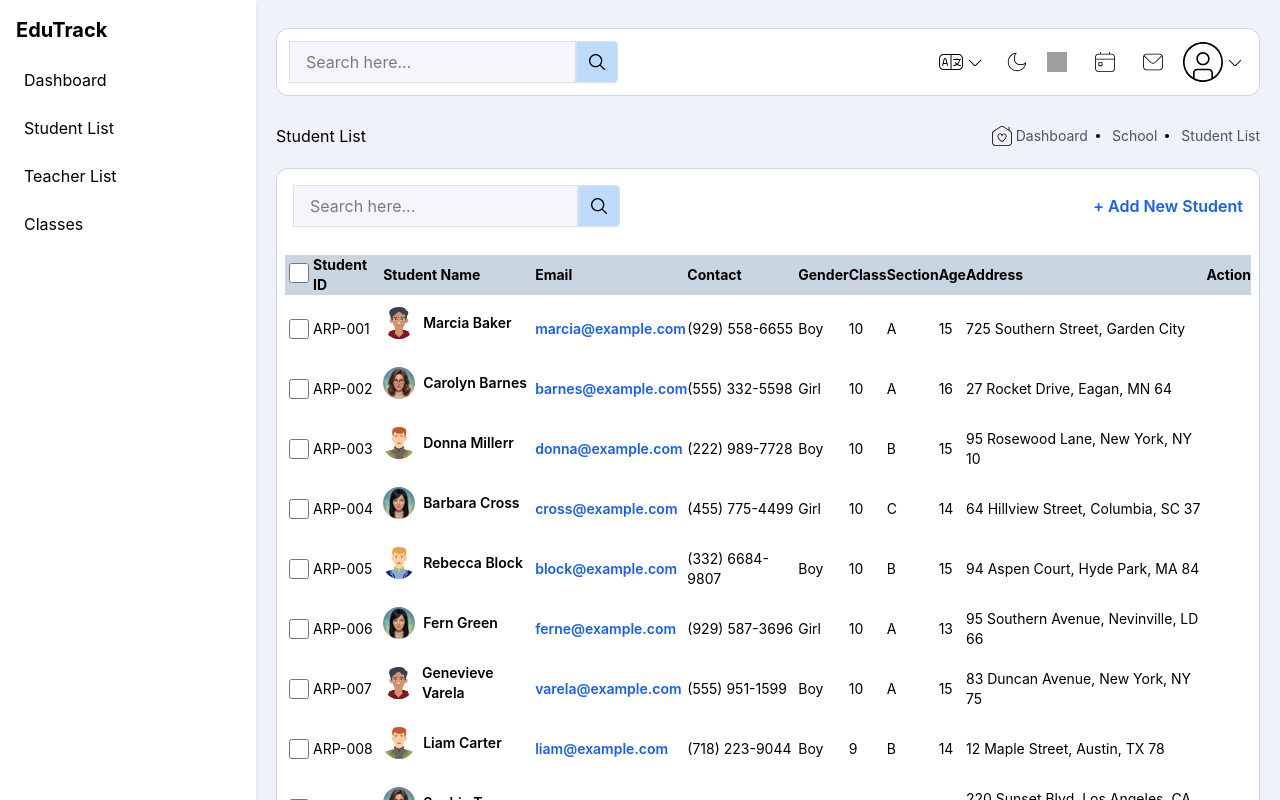
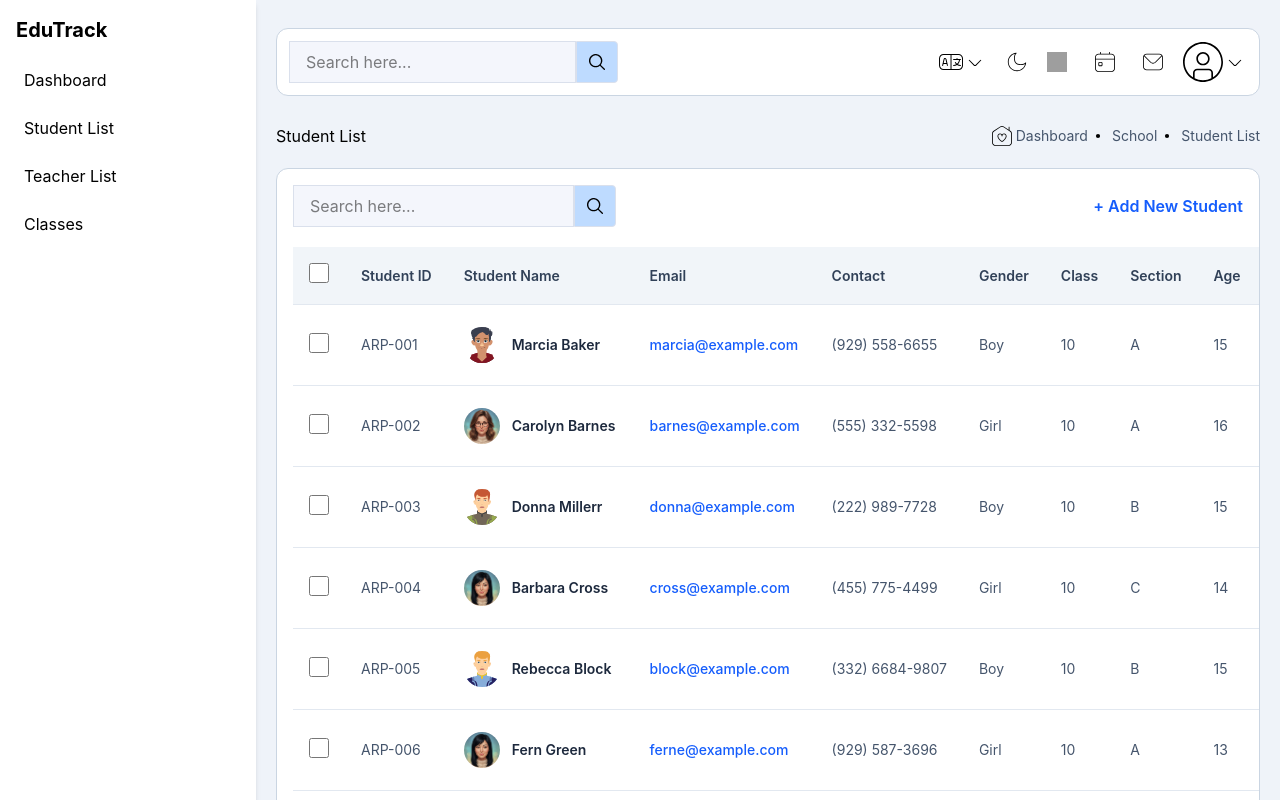
Before and after one commit to FirstAyo/EduTrack-Admin, a React (Vite) app: page /studentlist in a window 1280 px wide. Shown: the top 800 px of the page. Built offline with nearby package versions, Linux system fonts and the light colour scheme; grey boxes are pictures that could not be loaded.

Commit message:
modified the layout of MainLayout to fix page scrolling caused by table

```diff
--- a/src/components/layouts/MainLayout.jsx
+++ b/src/components/layouts/MainLayout.jsx
@@ -1,3 +1,5 @@
+// src/components/layouts/MainLayouts.jsx
+
 import React from "react";
 import { Outlet } from "react-router-dom";
 import NavBar from "./NavBar";
@@ -5,18 +7,20 @@ import SidebarMenu from "./SidebarMenu";
 
 export default function MainLayout() {
   return (
-    <>
-      <section className="min-h-screen flex">
-        <div className="">
+    <section className="min-h-screen flex overflow-x-hidden">
+      <div className="shrink-0">
         <SidebarMenu />
       </div>
-        <div className="flex-1 mx-5">
+
+      {/* KEY: min-w-0 allows this flex item to shrink instead of pushing page width */}
+      <div className="flex-1 min-w-0 mx-5">
         <NavBar />
-          <main className="">
+
+        {/* optional but helpful: prevents Outlet content from forcing page width */}
+        <main className="min-w-0">
           <Outlet />
         </main>
       </div>
     </section>
-    </>
   );
 }
--- a/src/components/sections/Tables.jsx
+++ b/src/components/sections/Tables.jsx
@@ -1,5 +1,8 @@
 import React from "react";
 import Input from "../ui/Input";
+import deleteIcon from "../../assets/icons/delete.svg";
+import eyeIcon from "../../assets/icons/eye.svg";
+import penIcon from "../../assets/icons/pen.svg";
 
 const tableTitles = [
   "Student ID",
@@ -14,69 +17,113 @@ const tableTitles = [
   "Action",
 ];
 
-export default function Tables({ studentLists }) {
+export default function Tables({ studentLists = [] }) {
+  const thBase =
+    "px-4 py-4 font-semibold whitespace-nowrap align-middle text-slate-700";
+  const tdBase = "px-4 py-5 align-middle whitespace-nowrap text-slate-600";
+
   return (
-    <>
-      {/* the table starts here */}
-      <div className="bg-white py-4  my-5 rounded-t-xl border border-slate-300">
-        <div className="grid grid-cols-2 items-center px-4">
+    <div className="bg-white py-4 my-5 rounded-t-xl border border-slate-300">
+      {/* top controls */}
+      <div className="grid grid-cols-1 sm:grid-cols-2 items-center gap-3 px-4">
         <Input />
-          <div className="flex justify-end items-center">
+        <div className="flex justify-start sm:justify-end items-center">
           <button className="text-blue-600 font-semibold">
             + Add New Student
           </button>
         </div>
       </div>
 
-        <div className="my-5 ">
-          <table className="w-full  text-sm text-left border-separate border-spacing-y-2 px-2">
-            <thead className="bg-slate-300">
-              <tr>
-                <th className="px-1 py-2 flex items-center">
+      {/* table area */}
+      <div className="mt-5">
+        {/* Prevent table from expanding page width */}
+        <div className="w-full min-w-0 overflow-hidden">
+          {/* ONLY table scrolls + add left/right gutter like the screenshot */}
+          <div className="w-full overflow-x-auto px-4">
+            <table className="min-w-[1280px] w-full text-sm text-left">
+              <thead className="bg-slate-100">
+                <tr className="border-b border-slate-200">
+                  <th className={`${thBase} w-12`}>
                     <input type="checkbox" className="h-5 w-5" />
                   </th>
+
                   {tableTitles.map((title, idx) => (
-                  <th key={idx}>{title}</th>
+                    <th key={idx} className={thBase}>
+                      {title}
+                    </th>
                   ))}
                 </tr>
               </thead>
 
-            <tbody>
-              {studentLists.map((studentList, idx) => (
-                <tr
-                  key={idx}
-                  className="border-b border-gray-200 hover:bg-gray-50 transition"
-                >
-                  <td className="px-1 py-4 flex items-center">
+              <tbody className="divide-y divide-slate-200">
+                {studentLists.map((student, idx) => (
+                  <tr key={idx} className="hover:bg-slate-50 transition">
+                    <td className={`${tdBase} w-12`}>
                       <input type="checkbox" className="h-5 w-5" />
                     </td>
-                  <td>{studentList.id}</td>
 
-                  <td className="flex items-center gap-2 font-semibold">
+                    <td className={tdBase}>{student.id}</td>
+
+                    <td className="px-4 py-5 align-middle">
+                      <div className="flex items-center gap-3">
                         <img
-                      src={studentList.profile.avatar}
+                          src={student.profile?.avatar}
                           alt="user icon"
-                      className="h-8 w-8 rounded-full object-cover"
+                          className="h-9 w-9 rounded-full object-cover"
                         />
-                    <p>{studentList.profile.name}</p>
+                        <p className="font-semibold text-slate-800 whitespace-nowrap">
+                          {student.profile?.name}
+                        </p>
+                      </div>
                     </td>
-                  <td className="text-blue-600 font-semibold">
-                    {studentList.email}
+
+                    <td className="px-4 py-5 align-middle">
+                      <span className="text-blue-600 font-medium whitespace-nowrap">
+                        {student.email}
+                      </span>
                     </td>
-                  <td>{studentList.contact}</td>
-                  <td>{studentList.gender}</td>
-                  <td>{studentList.class}</td>
-                  <td>{studentList.section}</td>
-                  <td>{studentList.age}</td>
-                  <td>{studentList.address}</td>
-                  {/* <td>Game</td> */}
+
+                    <td className={tdBase}>{student.contact}</td>
+                    <td className={tdBase}>{student.gender}</td>
+                    <td className={tdBase}>{student.class}</td>
+                    <td className={tdBase}>{student.section}</td>
+                    <td className={tdBase}>{student.age}</td>
+
+                    {/* Address can wrap like the screenshot */}
+                    <td className="px-4 py-5 align-middle text-slate-500">
+                      <div className="max-w-[240px] leading-5 whitespace-normal">
+                        {student.address}
+                      </div>
+                    </td>
+
+                    {/* Action MUST also have px-4 to match spacing */}
+                    <td className="px-4 py-5 align-middle">
+                      <div className="flex items-center gap-4">
+                        <img
+                          src={eyeIcon}
+                          alt="view"
+                          className="h-4 w-4 cursor-pointer"
+                        />
+                        <img
+                          src={penIcon}
+                          alt="edit"
+                          className="h-4 w-4 cursor-pointer"
+                        />
+                        <img
+                          src={deleteIcon}
+                          alt="delete"
+                          className="h-4 w-4 cursor-pointer"
+                        />
+                      </div>
+                    </td>
                   </tr>
                 ))}
-              <tr><button><img src="" alt="" /></button></tr>
               </tbody>
             </table>
           </div>
+          {/* end inner scroll */}
         </div>
-    </>
+      </div>
+    </div>
   );
 }
--- a/src/pages/StudentList.jsx
+++ b/src/pages/StudentList.jsx
@@ -17,7 +17,7 @@ export default function StudentList() {
   return (
     <div>
       {/* internal nav menu or breadcrumb */}
-      <div className="flex justify-between">
+      <div className="flex justify-between w-full">
         <h1>Student List</h1>
 
         <div className="flex items-center text-sm text-slate-600">
```
Lines whose indentation alone changed are shown as unchanged.
